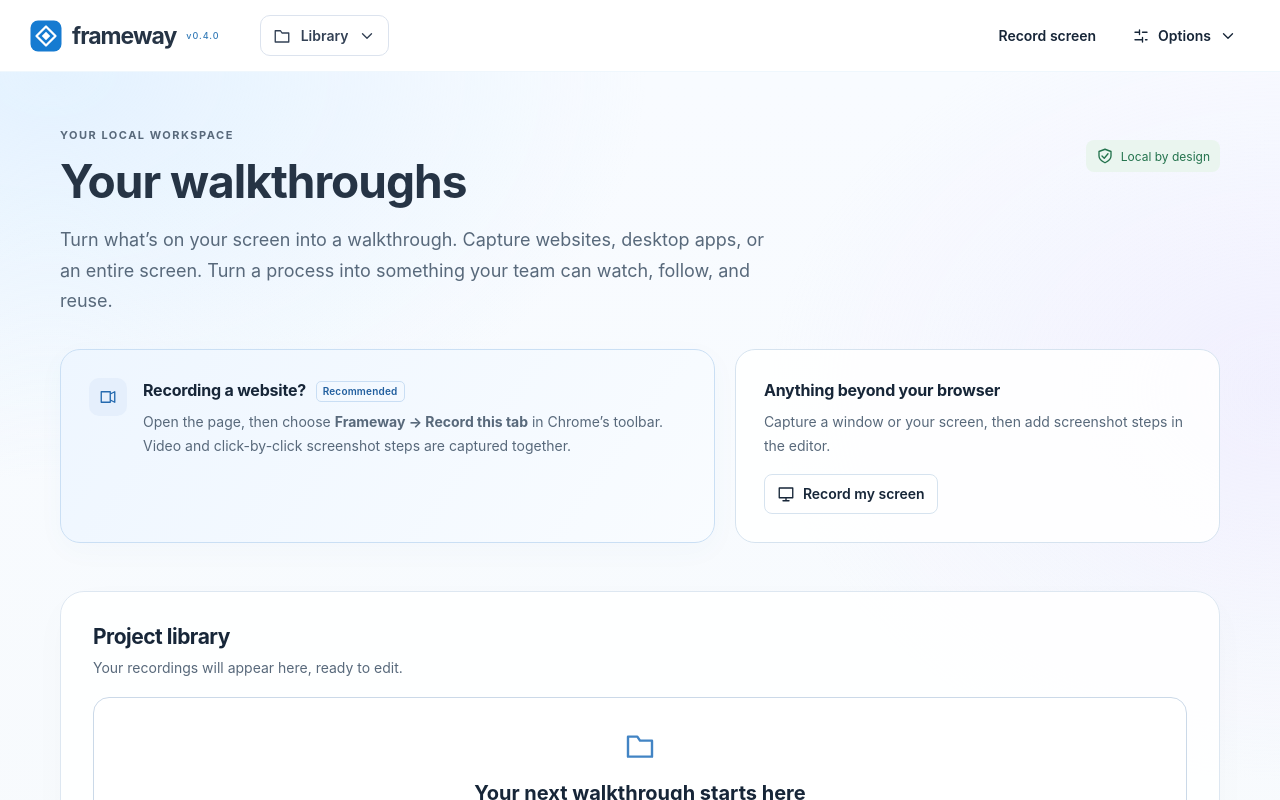
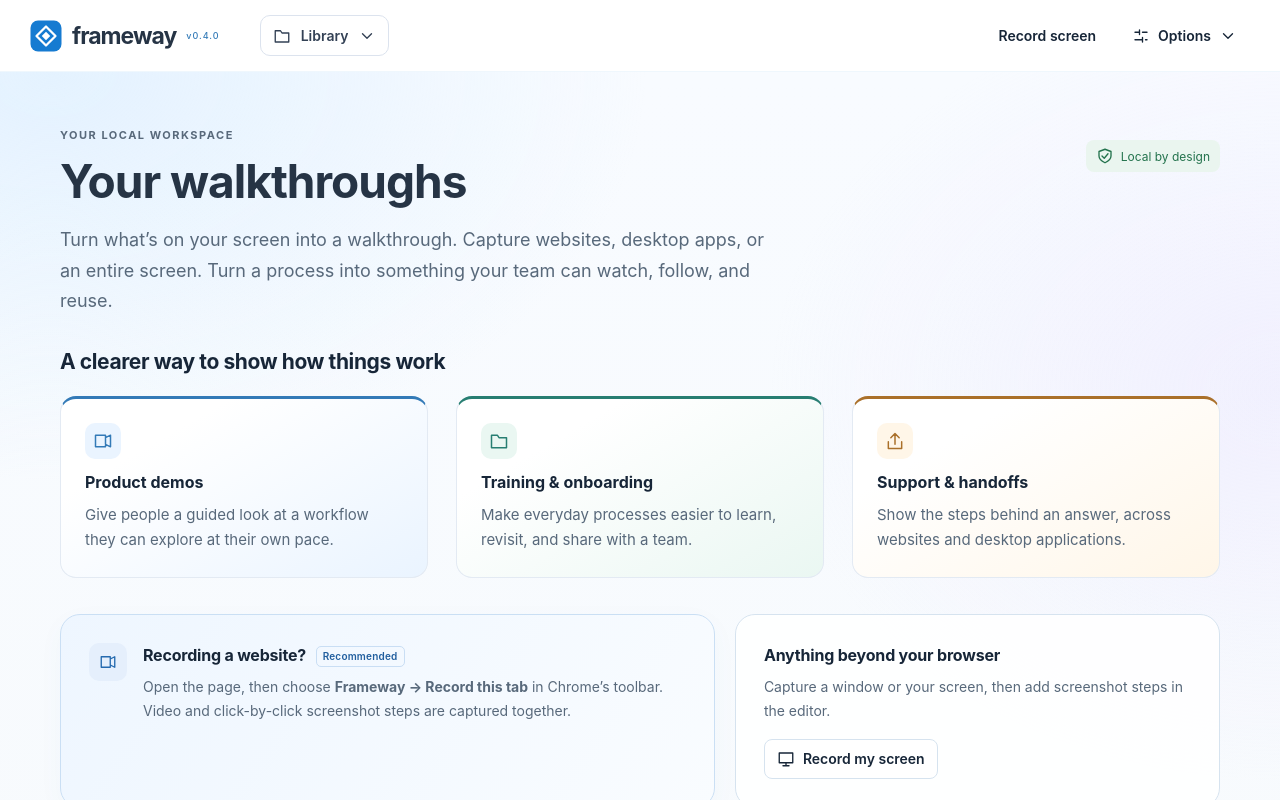
Before and after one commit to NicholasMicali/frameway, a React (Vite) app: page / in a window 1280 px wide. Shown: the top 800 px of the page. Built offline with nearby package versions, Linux system fonts and the light colour scheme.

Commit message:
Promote use cases for new users with subtle color and hover feedback

```diff
--- a/src/HomePage.tsx
+++ b/src/HomePage.tsx
@@ -39,6 +39,7 @@ export function HomePage({ onRecord, ...library }: HomePageProps) {
           <Icon name="shield" /> Local by design
         </span>
       </div>
+      {library.projects.length === 0 && <UseCases />}
       <section className="capture-choices" aria-label="Ways to record">
         <div className="capture-recommended">
           <span className="home-section-icon">
@@ -67,6 +68,7 @@ export function HomePage({ onRecord, ...library }: HomePageProps) {
       <div className="home-workspace">
         <ProjectLibrary {...library} />
       </div>
+      {library.projects.length > 0 && <UseCases />}
       <HomeIntro />
       <section className="home-sharing home-reveal" aria-labelledby="sharing-title">
         <div className="home-section-heading">
@@ -129,7 +131,6 @@ export function HomePage({ onRecord, ...library }: HomePageProps) {
           not restoring editable projects.
         </p>
       </section>
-      <UseCases />
       <div className="home-resources">
         <a
           href="https://github.com/NicholasMicali/frameway/blob/main/docs/BETA-TESTING.md"
--- a/src/styles/home.css
+++ b/src/styles/home.css
@@ -653,3 +653,47 @@
     grid-template-columns: 1fr;
   }
 }
+
+/* Explain the possibilities first for a new library; keep saved work first on return. */
+.home-heading + .use-cases {
+  margin: 0 auto 36px;
+}
+.home-page .use-case-grid article {
+  --use-case-accent: #337ab7;
+  --use-case-tint: #eaf4ff;
+  border-top: 3px solid var(--use-case-accent);
+  background: linear-gradient(150deg, #fff 25%, var(--use-case-tint));
+}
+.home-page .use-case-grid article:nth-child(2) {
+  --use-case-accent: #277e72;
+  --use-case-tint: #eaf7f2;
+}
+.home-page .use-case-grid article:nth-child(3) {
+  --use-case-accent: #aa702a;
+  --use-case-tint: #fff6e8;
+}
+.home-page .use-case-grid article > svg {
+  width: 36px;
+  height: 36px;
+  padding: 8px;
+  border-radius: 10px;
+  background: var(--use-case-tint);
+  color: var(--use-case-accent);
+}
+@media (hover: hover) {
+  .home-page .use-case-grid article:hover {
+    border-color: var(--use-case-accent);
+    box-shadow: 0 8px 22px #25354a0d;
+  }
+}
+@media (hover: hover) and (prefers-reduced-motion: no-preference) {
+  .home-page .use-case-grid article {
+    transition:
+      transform 180ms ease,
+      box-shadow 180ms ease,
+      border-color 180ms ease;
+  }
+  .home-page .use-case-grid article:hover {
+    transform: translateY(-3px);
+  }
+}
```
Also changed, not shown: tests/home-library.mjs (+9 -0 lines), 1 other file (tests, documents, lock files or other folders).
